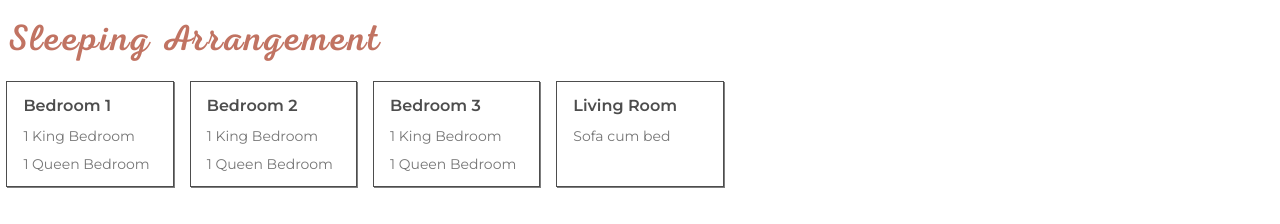
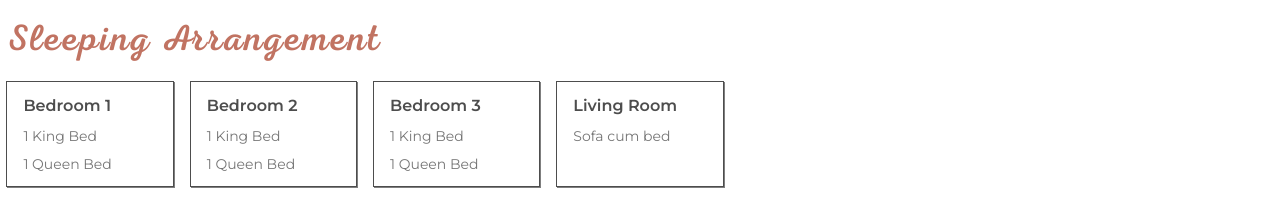
Before and after one commit to fielmente8777/kamalfarms, a Next.js app: page /3-bedroom-riverside-cottage in a window 1280 px wide. Shown: the part 1800-2024 px from the top of the page. Built offline with nearby package versions, Linux system fonts and the light colour scheme.

Commit message:
fix: improve accessibility and consistency in various components, update placeholder texts, and enhance layout

```diff
--- a/src/components/Banner/BannerWithSlider.tsx
+++ b/src/components/Banner/BannerWithSlider.tsx
@@ -53,7 +53,7 @@ const BannerWithSlider: React.FC<BannerProps> = ({ data }) => {
           }}
         >
           {(item: BannerItem) => (
-            <div className="grid lg:grid-cols-3 grid-cols-1">
+            <div className="grid lg:grid-cols-3 grid-cols-1 ">
               <div className="relative w-full aspect-[4/3] col-span-2">
                 <Image
                   src={item.image}
@@ -62,10 +62,10 @@ const BannerWithSlider: React.FC<BannerProps> = ({ data }) => {
                   className="object-cover"
                 />
               </div>
-              <div className="flex flex-col justify-center max-md:mt-2 items-center lg:ps-16 lg:pe-2 col-span-1 bg-white">
-                <MainHeading title={item.title} h1 h2={false} />
+              <div className="flex flex-col justify-center max-md:mt-2 items-center lg:ps-16 lg:pe-2 col-span-1 bg-white max-md:h-[18rem]">
+                <MainHeading title={item.title} h1 h2={false} className="tracking-wide" />
                 <Paragraph
-                  className="mt-4 description1"
+                  className="mt-4 tracking-wide description1"
                   text={item.description}
                 />
                 <div className="lg:mt-12 my-5 flex gap-4 justify-between items-center w-full lg:justify-between">
--- a/src/components/Footer.tsx
+++ b/src/components/Footer.tsx
@@ -26,8 +26,26 @@ const Footer = () => {
               Follow Us
             </h3>
             <ul className={`flex gap-4`}>
-              <Facebook />
-              <Insta />
+              <li className="">
+                <Link
+                  href="https://www.facebook.com/kamalfarmskarjat/"
+                  target="_blank"
+                  className="text-white hover:text-white/80 transition-colors duration-300 ease-in-out"
+                >
+                  <Facebook />
+                  <span className="sr-only"> Facebook</span>
+                </Link>
+              </li>
+              <li className="">
+                <Link
+                  href="https://www.instagram.com/kamalfarms/?igshid=19xtjb9xbeb1p"
+                  target="_blank"
+                  className="text-white hover:text-white/80 transition-colors duration-300 ease-in-out"
+                >
+                  <span className="sr-only"> Instagram</span>
+                  <Insta />
+                </Link>
+              </li>
             </ul>
             <span className=" flex gap-3">
               <CopyRight /> Kamal Farms, Karjat | {currentYear}
@@ -36,7 +54,10 @@ const Footer = () => {
         </div>
         <hr className="flex w-full mt-5" />
         <div className="flex justify-center text-base gap-1 pt-5">
-          Design and developed by{" "}<Link href="https://eazotel.com/" target="_blank" >{" Eazotel"}</Link>
+          Design and developed by{" "}
+          <Link href="https://eazotel.com/" target="_blank">
+            {" Eazotel"}
+          </Link>
         </div>
       </SectionWithContainer>
     </footer>
--- a/src/components/ImageSwiper.tsx
+++ b/src/components/ImageSwiper.tsx
@@ -43,6 +43,14 @@ const ImageSwiper: React.FC<ImageSwiperProps> = ({
 
   const [readMore, setReadMore] = useState<number | null>(null);
 
+  const handleReadMore = (index: number) => {
+    if (readMore === index) {
+      setReadMore(null);
+    } else {
+      setReadMore(index);
+    }
+  };
+
   return (
     <div className="w-full bg-transparent slider relative">
       <Swiper
@@ -82,7 +90,7 @@ const ImageSwiper: React.FC<ImageSwiperProps> = ({
                   fill
                 />
                 {item.alt && (
-                  <p className="text-white capitalize description1 text-center absolute bottom-2 -translate-x-1/2 left-1/2 bg-black/50 p-2">
+                  <p className="text-white capitalize lg:description1 text-sm w-max text-center absolute bottom-2 -translate-x-1/2 left-1/2 bg-black/50 p-2">
                     {item.alt}
                   </p>
                 )}
@@ -111,9 +119,9 @@ const ImageSwiper: React.FC<ImageSwiperProps> = ({
                         </span>
                         <span
                           className="font-semibold lg:hidden underline underline-offset-2 cursor-pointer ml-2 whitespace-nowrap"
-                          onClick={() => setReadMore(idx)}
+                          onClick={() => handleReadMore(idx)}
                         >
-                          {readMore ? "Read less" : "Read more"}
+                          {readMore === idx ? "Read less" : "Read more"}
                         </span>
                       </p>
                     )}
--- a/src/components/Testimonial/TestimonialCard.tsx
+++ b/src/components/Testimonial/TestimonialCard.tsx
@@ -13,7 +13,7 @@ const TestimonialCard: React.FC<TestimonialCardProps> = ({
   icon,
 }) => {
   return (
-    <div className=" flex flex-col gap-5  items-center py-4 px-6 bg-bgclr w-full min-h-[26rem] lg:min-h-[22.9rem] h-full">
+    <div className=" flex flex-col gap-5  items-center py-4 px-6 bg-bgclr w-full min-h-[22.9rem] lg:min-h-[22.9rem] h-full">
       <span>{icon}</span>
       <Paragraph className={"text-center text-[0.95rem] text-textlight"} text={text} />
       <span className="text-base font-semibold">{name}</span>
--- a/src/components/navbar/MobileNavbar.tsx
+++ b/src/components/navbar/MobileNavbar.tsx
@@ -21,12 +21,12 @@ export const MobileNavbar = ({
           {/* <button onClick={() => setIsOpen(false)} className="self-end text-primary text-3xl mt-2">
             <IoMdClose />
           </button> */}
-          {NavLink.map((link) => (
+          {NavLink.slice(0, 6).map((link) => (
             <div key={link.id} className="group relative text-primary">
               {link.id === 2 || link.id === 3 ? (
                 <span
                   className={`flex items-center gap-2 px-2 py-2 ${
-                    pathname === link.subLinks?.[0]?.link ? "font-medium" : ""
+                    pathname === link.subLinks?.[0]?.link ? "font-semibold" : ""
                   }`}
                   onClick={() => setIsOpenDropdown(link.id)}
                 >
@@ -44,7 +44,7 @@ export const MobileNavbar = ({
                   href={link.link}
                   className={`flex items-center gap-2 px-2 py-2 ${
                     pathname === link.link
-                      ? "border-primary border-l-2 font-medium"
+                      ? "font-semibold"
                       : ""
                   }`}
                   onClick={() => setIsOpen(false)}
@@ -63,7 +63,7 @@ export const MobileNavbar = ({
                     <li key={subLink.id} onClick={() => setIsOpen(false)}>
                       <Link
                         href={subLink.link}
-                        className={`block px-4 py-2 ${pathname === subLink.link ? "font-medium border-primary border-l-2" : ""}`}
+                        className={`block px-4 py-2 ${pathname === subLink.link ? "font-semibold" : ""}`}
                       >
                         {subLink.name}
                       </Link>
--- a/src/data/SlugData.tsx
+++ b/src/data/SlugData.tsx
@@ -104,28 +104,28 @@ export const SlugData: slugDataProps[] = [
       data: [
         {
           name: "Bedroom 1",
-          type1: "1 King Bedroom",
-          type2: "1 Queen Bedroom",
+          type1: "1 King Bed",
+          type2: "1 Queen Bed",
         },
         {
           name: "Bedroom 2",
-          type1: "1 King Bedroom",
-          type2: "1 Queen Bedroom",
+          type1: "1 King Bed",
+          type2: "1 Queen Bed",
         },
         {
           name: "Bedroom 3",
-          type1: "1 King Bedroom",
-          type2: "1 Queen Bedroom",
+          type1: "1 King Bed",
+          type2: "1 Queen Bed",
         },
         {
           name: "Bedroom 4",
-          type1: "1 King Bedroom",
-          type2: "1 Queen Bedroom",
+          type1: "1 King Bed",
+          type2: "1 Queen Bed",
         },
         {
           name: "Bedroom 5",
-          type1: "1 King Bedroom",
-          type2: "1 Queen Bedroom",
+          type1: "1 King Bed",
+          type2: "1 Queen Bed",
         },
         {
           name: "Loft",
@@ -255,7 +255,7 @@ export const SlugData: slugDataProps[] = [
     },
     bookNow: {
       title: "Your dream 5-bedroom villa for an unforgettable getaway!",
-      subTitle: "Discover Luxery Living",
+      subTitle: "Discover Luxury Living",
     },
   },
   {
@@ -297,18 +297,18 @@ export const SlugData: slugDataProps[] = [
       data: [
         {
           name: "Bedroom 1",
-          type1: "1 King Bedroom",
-          type2: "1 Queen Bedroom",
+          type1: "1 King Bed",
+          type2: "1 Queen Bed",
         },
         {
           name: "Bedroom 2",
-          type1: "1 King Bedroom",
-          type2: "1 Queen Bedroom",
+          type1: "1 King Bed",
+          type2: "1 Queen Bed",
         },
         {
           name: "Bedroom 3",
-          type1: "1 King Bedroom",
-          type2: "1 Queen Bedroom",
+          type1: "1 King Bed",
+          type2: "1 Queen Bed",
         },
         {
           name: "Living Room",
@@ -424,8 +424,8 @@ export const SlugData: slugDataProps[] = [
       data: Testimonial,
     },
     bookNow: {
-      title: `Your dream 3-bedroom riverside cottage awaits!""`,
-      subTitle: "Serenity by the Water",
+      title: `Your dream 3-bedroom riverside cottage awaits!`,
+      subTitle: "Serenity by water",
     },
   },
   {
@@ -438,7 +438,7 @@ export const SlugData: slugDataProps[] = [
       ],
       title: "3 Bedroom Riverview Nest",
       desc: [
-        " A gorgeous 3-bedroom villa with a shared common pool sits on the shores of River Pej in Karjat. Quality time with your loved ones, river front lunch at the shared common dining, a game room, refreshing pool splash, fruit plantation walks, bonfire nights, etc., to make your stay extra special.",
+        "A gorgeous 3-bedroom villa with a shared common pool sits on the shores of River Pej in Karjat. Quality time with your loved ones, river front lunch at the shared common dining, a game room, refreshing pool splash, fruit plantation walks, bonfire nights, etc., to make your stay extra special.",
         "Escape the mundane and experience a peaceful retreat at SaffronStays Riverscape Nest, an enchanting 3-bedroom villa with a shared common pool, just a 2-hour drive from Mumbai. Nestled amidst the verdant greens of Karjat, its breathtaking location on the banks of Pej River makes it one of the best villas near Mumbai.",
       ],
     },
--- a/src/data/homepage.ts
+++ b/src/data/homepage.ts
@@ -50,7 +50,7 @@ export const bannerData = {
 
 export const slider1 = {
   title: "Our Properties",
-  description: `"Discover Our Unique Properties in Karjat and Panchgani – Your Gateway to Tranquil Retreats and Scenic Adventures."`,
+  description: `Discover Our Unique Properties in Karjat and Panchgani – Your Gateway to Tranquil Retreats and Scenic Adventures.`,
   images: [
     {
       src: "https://eazotel-client-images.s3.ap-south-1.amazonaws.com/kamal+Farms/home/asset+6.webp",
```
Also changed, not shown: src/app/contact-us/components/ContactForm.tsx (+5 -5 lines), src/icons/icons.tsx (+2 -2 lines), src/app/globals.scss (line endings or trailing spaces).
